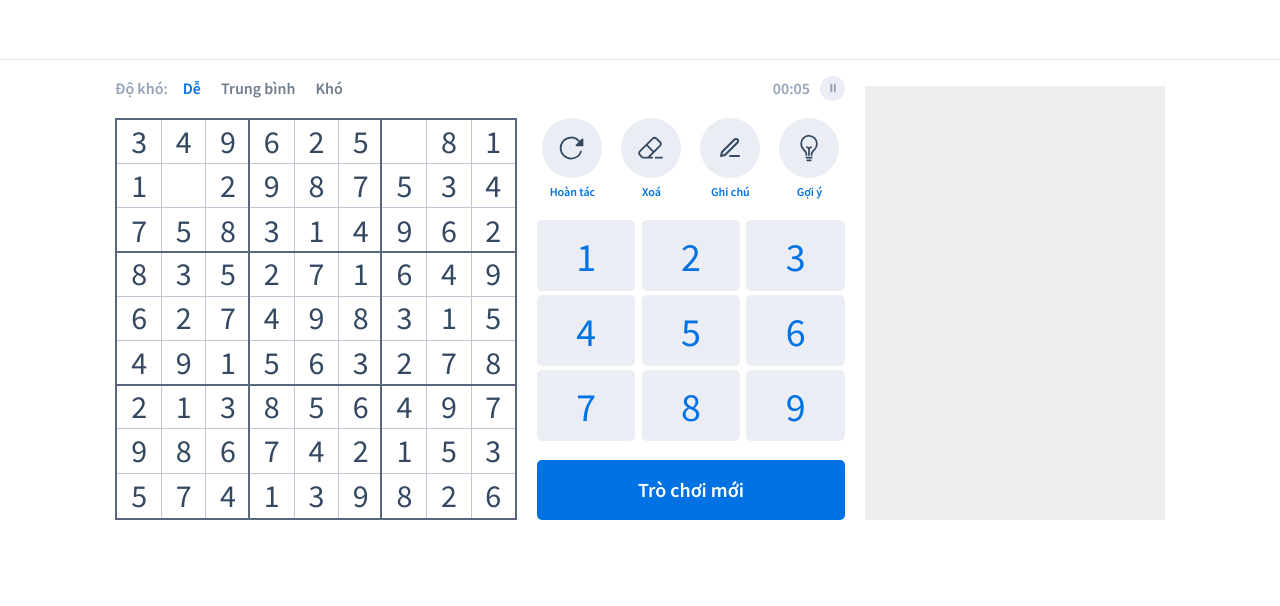
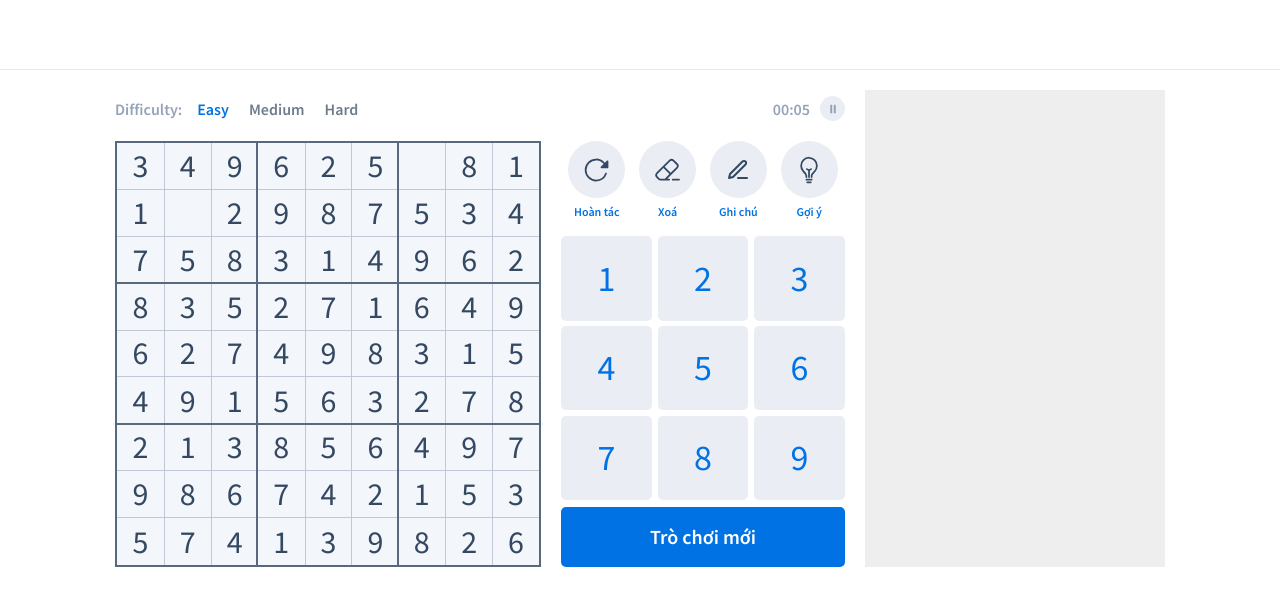
Before and after one commit to Nihta/react-sudoku, a React (Vite) app: page / in a window 1280 px wide. Shown: the top 606 px of the page. Built offline with nearby package versions, Linux system fonts and the light colour scheme.

Commit message:
Restyles

```diff
--- a/src/App.css
+++ /dev/null
@@ -1,52 +0,0 @@
-.site-header {
-  background-color: #eee;
-  height: 70px;
-  margin-bottom: 10px;
-}
-
-
-
-.site-content {
-  position: relative;
-  width: 100%;
-}
-
-.main-page .site-content {
-  margin-bottom: 20px;
-}
-
-@media screen and (min-width: 768px) {
-  .site-content {
-    max-width: 100%;
-  }
-}
-
-@media screen and (min-width: 1070px) {
-  .site-content {
-    max-width: calc(100% - 320px);
-  }
-}
-
-@media screen and (min-width: 1070px) {
-  .site-content {
-    margin-right: 20px;
-  }
-}
-
-@media screen and (min-width: 1070px) {
-}
-
-.site-content-wrapper {
-  position: relative;
-  z-index: 1;
-  padding-top: 10px;
-  display: flex;
-
-  justify-content: center;
-}
-
-@media screen and (max-width: 767px) {
-  .site-content-wrapper {
-    flex-direction: column;
-  }
-}
--- a/src/App.tsx
+++ b/src/App.tsx
@@ -1,9 +1,7 @@
 import styled from "styled-components";
-import "./App.css";
 import GlobalStyles from "./components/base/GlobalStyles";
 import Header from "./components/Header";
 import Sudoku from "./components/Sudoku";
-import { BREAKPOINTS } from "./constants";
 
 function App() {
   return (
@@ -11,9 +9,9 @@ function App() {
       <GlobalStyles />
       <Header />
       <Container>
-        <div className="site-content">
+        <SiteContent>
           <Sudoku />
-        </div>
+        </SiteContent>
         <Aside />
       </Container>
     </>
@@ -21,24 +19,15 @@ function App() {
 }
 
 const Container = styled.div`
-  position: relative;
-  padding: 10px;
+  padding: 0 10px;
   margin: 0 auto;
-  max-width: 100%;
-  z-index: 1;
+  width: 100%;
+
   display: flex;
-  justify-content: center;
-
-  /* @media ${BREAKPOINTS.desktop} {
-    max-width: 1070px;
-  } */
-
-  /* @media screen and (max-width: 767px) {
-    flex-direction: column;
-  }
+  flex-direction: column;
 
   @media (min-width: 768px) {
-    max-width: 768px;
+    flex-direction: row;
   }
 
   @media (min-width: 801px) {
@@ -46,9 +35,7 @@ const Container = styled.div`
   }
 
   @media (min-width: 980px) {
-    .container {
-      max-width: 980px;
-    }
+    max-width: 980px;
   }
 
   @media (min-width: 1070px) {
@@ -61,30 +48,36 @@ const Container = styled.div`
 
   @media (max-height: 800px) and (min-width: 1070px) {
     max-width: 1070px;
-  } */
+  }
+`;
 
-  @media ${BREAKPOINTS.desktop} {
-    margin: 0 20px;
+const SiteContent = styled.div`
+  flex-basis: 100%;
+
+  @media screen and (min-width: 768px) {
+    max-width: calc(100% - 180px);
+    margin-right: 20px;
   }
 
-  flex-direction: column;
-  @media ${BREAKPOINTS.lgAndLarger} {
-    flex-direction: row;
-    margin: 0 auto;
-  }
-
-  @media (min-width: 1070px) {
-    max-width: 1070px;
+  @media screen and (min-width: 1070px) {
+    max-width: calc(100% - 320px);
   }
 `;
 
 const Aside = styled.aside`
-  margin-top: 16px;
   min-height: 60px;
   background-color: #eee;
 
-  @media ${BREAKPOINTS.lgAndLarger} {
+  @media (min-width: 768px) {
+    display: block;
+    width: 160px;
+    min-width: 160px;
+    margin-top: 20px;
+  }
+
+  @media screen and (min-width: 1070px) {
     width: 300px;
+    min-width: 300px;
   }
 `;
 
--- /dev/null
+++ b/src/components/BtnNewGame.tsx
@@ -0,0 +1,15 @@
+import useSudokuStore from "../zustand/useSudokuStore";
+import Button from "./base/Button";
+
+export default function BtnNewGame() {
+  const actionNewGame = useSudokuStore((state) => state.actionNewGame);
+
+  return (
+    <Button
+      type="button"
+      label="Trò chơi mới"
+      onClick={actionNewGame}
+      title="Trò chơi mới"
+    />
+  );
+}
--- a/src/components/Control.tsx
+++ b/src/components/Control.tsx
@@ -101,32 +101,29 @@ function Control() {
 }
 
 const Wrapper = styled.div`
-  /* padding: 0 2.5%; */
-  display: grid;
-  grid-template-columns: repeat(4, 1fr);
-  grid-gap: 8px;
+  /* @media (min-width: 801px) { */
+  /* width: 100%; */
+  /* padding: 0 6%; */
   color: var(--color-primary);
-  margin-top: 10px;
 
-  @media ${BREAKPOINTS.smAndLarger} {
-    display: flex;
-    justify-content: space-around;
-    margin-top: 15px;
-  }
-
-  @media ${BREAKPOINTS.smAndLarger} {
-    margin-top: 0;
-  }
-
-
+  display: flex;
+  justify-content: space-between;
+  /* } */
 `;
 
 const ItemWrapper = styled.div`
-  position: relative;
-  max-width: 100%;
-  @media ${BREAKPOINTS.smAndLarger} {
-    width: 60px;
+  flex-basis: 25%;
+  flex-grow: 1;
+  margin-left: 5%;
+
+  &:first-child {
+    margin-left: 0;
   }
+
+  @media (min-width: 768px) {
+    max-width: 60px;
+  }
+
 `;
 
 const ItemIcon = styled(Pressable)`
--- a/src/components/GameInfo.tsx
+++ b/src/components/GameInfo.tsx
@@ -49,11 +49,13 @@ const GameInfo = () => {
   return (
     <Wrapper>
       <LevelWrapper>
-        <LevelTitle>Độ khó:</LevelTitle>
+        <LevelTitle>Difficulty:</LevelTitle>
         <LevelItems>
-          <LevelItem active>Dễ</LevelItem>
-          <LevelItem>Trung bình</LevelItem>
-          <LevelItem>Khó</LevelItem>
+          <LevelItem active>Easy</LevelItem>
+          <LevelItem>Medium</LevelItem>
+          <LevelItem>Hard</LevelItem>
+          {/* <LevelItem>Expert</LevelItem>
+          <LevelItem>Evil</LevelItem> */}
         </LevelItems>
       </LevelWrapper>
       <Flex>
@@ -97,8 +99,11 @@ const Toggle = styled(Pressable)`
 `;
 
 const Wrapper = styled.div`
-  margin-bottom: 12px;
-  position: relative;
+  position: absolute;
+  top: 0;
+  left: 0;
+  right: 0;
+  bottom: 0;
   display: flex;
   justify-content: space-between;
   align-items: center;
--- a/src/components/GamePause.tsx
+++ b/src/components/GamePause.tsx
@@ -39,6 +39,7 @@ const Wrapper = styled.div`
   display: flex;
   justify-content: center;
   align-items: center;
+  z-index: 9;
 `;
 
 const Content = styled.div`
--- a/src/components/Header.tsx
+++ b/src/components/Header.tsx
@@ -1,5 +1,4 @@
 import styled from "styled-components";
-import { BREAKPOINTS } from "../constants";
 import useSudokuStore from "../zustand/useSudokuStore";
 
 export default function Header() {
@@ -21,6 +20,10 @@ const Wrapper = styled.header`
   display: flex;
   justify-content: space-between;
   align-items: center;
+
+  @media (min-width: 980px) {
+    height: 70px;
+  }
 `;
 
 const NewGameButton = styled.div`
@@ -34,7 +37,7 @@ const NewGameButton = styled.div`
     color: #3a90e5;
   }
 
-  @media ${BREAKPOINTS.mdAndLarger} {
+  @media (min-width: 980px) {
     display: none;
   }
 `;
--- a/src/components/Numpad.tsx
+++ b/src/components/Numpad.tsx
@@ -1,5 +1,4 @@
 import styled from "styled-components";
-import { BREAKPOINTS } from "../constants";
 
 import useSudokuStore from "../zustand/useSudokuStore";
 import Pressable from "./base/Pressable";
@@ -21,27 +20,27 @@ function Numpad() {
 }
 
 const Wrapper = styled.div`
+  width: 100%;
+  height: 100%;
   display: grid;
   margin: 5px 0;
+  grid-template-columns: repeat(9, 1fr);
 
-  grid-template-columns: repeat(9, 1fr);
-  grid-template-rows: 100%;
-  grid-gap: 0;
-
-  @media ${BREAKPOINTS.mdAndLarger} {
-    grid-template-columns: repeat(3, 32%);
-    grid-template-rows: repeat(3, 32%);
+  @media screen and (min-width: 768px) {
+    grid-template-columns: repeat(3, 1fr);
+    grid-template-rows: repeat(3, 1fr);
     grid-gap: 2%;
-    margin: 0;
   }
 `;
 
 const Item = styled(Pressable)`
-  font-size: 40px;
+  font-size: 36px;
   color: var(--color-primary);
-  text-align: center;
+  display: flex;
+  justify-content: center;
+  align-items: center;
 
-  @media ${BREAKPOINTS.mdAndSmaller} {
+  @media (max-width: 767px) {
     background: transparent;
     &:hover {
       background: transparent;
@@ -50,14 +49,6 @@ const Item = styled(Pressable)`
       background: #d2dae7;
     }
   }
-
-  @media ${BREAKPOINTS.smAndLarger} {
-    padding: 12% 0;
-  }
-
-  @media ${BREAKPOINTS.lgAndLarger} {
-    padding: 7% 0;
-  }
 `;
 
 export default Numpad;
--- a/src/components/Sudoku.tsx
+++ b/src/components/Sudoku.tsx
@@ -1,21 +1,36 @@
 import styled from "styled-components";
+import { useGameStore } from "../zustand/useGameStore";
+import Board from "./Board";
+import BtnNewGame from "./BtnNewGame";
+import Control from "./Control";
+import GameInfo from "./GameInfo";
+import GamePause from "./GamePause";
+import Numpad from "./Numpad";
+import VictoryAlert from "./VictoryAlert";
 
-import Control from "./Control";
-import Numpad from "./Numpad";
-import Board from "./Board";
-import GameInfo from "./GameInfo";
-import Button from "./base/Button";
-import VictoryAlert from "./VictoryAlert";
-import GamePause from "./GamePause";
+const GameInfoWrapper = styled.div`
+  height: 25px;
+  width: 100%;
+  margin-bottom: 12px;
+  position: relative;
 
-import useSudokuStore from "../zustand/useSudokuStore";
-import { useGameStore } from "../zustand/useGameStore";
-import { BREAKPOINTS } from "../constants";
+  margin-top: 12px;
 
-function Sudoku() {
+  @media (min-width: 768px) {
+    margin-top: 20px;
+  }
+
+  @media (min-width: 980px) {
+    margin-top: 26px;
+  }
+
+  @media (min-width: 1070px) {
+    margin-bottom: 20px;
+  }
+`;
+
+export default function Sudoku() {
   const gameState = useGameStore((state) => state.gameState);
-  const actionNewGame = useSudokuStore((state) => state.actionNewGame);
-  const time = useSudokuStore((state) => state.time);
 
   // todo pause: hide all cell value
   const isPause = gameState === "paused";
@@ -23,90 +38,126 @@ function Sudoku() {
 
   return (
     <SudokuWrapper>
-      <GameInfo />
+      <GameInfoWrapper>
+        <GameInfo />
+      </GameInfoWrapper>
       <GameAndControlWrapper>
-        <GameWrapper className={isPause ? "game-pause" : ""}>
-          <Board />
+        <BoardWrapper>
           {isPause && <GamePause />}
 
-          {isWin && <VictoryAlert time={time} />}
-        </GameWrapper>
-        <GameControlWrapper>
-          <Control />
-          <Numpad />
-          <ButtonNewGame
-            type="button"
-            label="Trò chơi mới"
-            onClick={actionNewGame}
-            title="Trò chơi mới"
-          />
-        </GameControlWrapper>
+          {isWin && <VictoryAlert />}
+          <Board />
+        </BoardWrapper>
+        <SudokuControlsWrapper>
+          <SudokuControl>
+            <Control />
+          </SudokuControl>
+          <SudokuNumpad>
+            <Numpad />
+          </SudokuNumpad>
+          <BtnNewGameWrapper>
+            <BtnNewGame />
+          </BtnNewGameWrapper>
+        </SudokuControlsWrapper>
       </GameAndControlWrapper>
     </SudokuWrapper>
   );
 }
 
+const BtnNewGameWrapper = styled.div`
+  display: none;
+  width: 100%;
+  height: 60px;
+  margin-top: 12px;
+  @media (min-width: 980px) {
+    display: block;
+  }
+`;
+
 const SudokuWrapper = styled.div`
-  position: relative;
-  @media ${BREAKPOINTS.mobile} {
+  @media screen and (max-width: 800px) {
     max-width: 500px;
     margin: 0 auto 20px;
   }
-`;
 
-const ButtonNewGame = styled(Button)`
-  @media ${BREAKPOINTS.mdAndSmaller} {
-    display: none;
+  @media screen and (max-width: 767px) {
+    margin-bottom: 0;
   }
 `;
 
+const BoardWrapper = styled.div`
+  position: relative;
+  width: 100%;
+  flex-basis: 60%;
+  min-width: 250px;
+  max-width: 500px;
+  background-color: #f3f6fa;
+`;
+
 const GameAndControlWrapper = styled.div`
-  position: relative;
   display: flex;
   flex-direction: column;
 
-  @media ${BREAKPOINTS.mdAndLarger} {
+  @media (min-width: 801px) {
     flex-direction: row;
   }
 `;
 
-const GameWrapper = styled.div`
-  position: relative;
-  min-width: 250px;
-  max-width: 500px;
+const SudokuControlsWrapper = styled.div`
+  width: 100%;
+  min-width: 100px;
+  max-width: none;
+  flex-basis: 40%;
+  margin: 0;
+  padding: 0;
+  transition: opacity 0.3s ease-in-out;
 
-  @media ${BREAKPOINTS.md} {
-    flex-basis: 52%;
+  @media (min-width: 801px) {
+    display: flex;
+    flex-direction: column;
+    width: 50%;
+    flex-basis: 48%;
+    margin: 0 0 0 20px;
   }
 
-  @media ${BREAKPOINTS.desktop} {
-    flex-basis: 60%;
+  @media screen and (min-width: 1070px) {
+    flex-basis: 40%;
   }
 `;
 
-const GameControlWrapper = styled.div`
-  /* width: 80%; */
-  min-width: 100px;
-  /* max-width: none; */
-  flex-basis: 40%;
-  transition: opacity 0.3s ease-in-out;
+const SudokuControl = styled.div`
+  position: relative;
+  width: 100%;
+  padding: 0 2.5%;
+  margin-top: 20px;
 
-  margin: 0;
-
-  @media ${BREAKPOINTS.mdAndLarger} {
-    margin-left: 20px;
-    display: flex;
-    flex-direction: column;
-    justify-content: space-between;
+  @media (min-width: 801px) {
+    padding: 0;
+    margin-top: 14px;
+    margin-bottom: 10px;
+    flex: 0 0 auto;
   }
 
-  @media ${BREAKPOINTS.md} {
-    flex-basis: 45%;
+  @media screen and (min-width: 700px) {
+    padding: 0 6%;
   }
 
-  @media ${BREAKPOINTS.desktop} {
-    flex-basis: 46%;
+  @media screen and (min-width: 980px) {
+    margin-top: 0;
+  }
+
+  @media screen and (min-width: 1100px) {
+    width: 100%;
+    padding: 0 2.5%;
   }
 `;
+const SudokuNumpad = styled.div`
+  width: 100%;
+  margin: 15px 0;
 
-export default Sudoku;
+  @media (min-width: 801px) {
+    flex-grow: 1;
+    position: relative;
+    margin: 0;
+  }
+`;
```
Also changed, not shown: src/components/VictoryAlert.tsx (+4 -5 lines).
